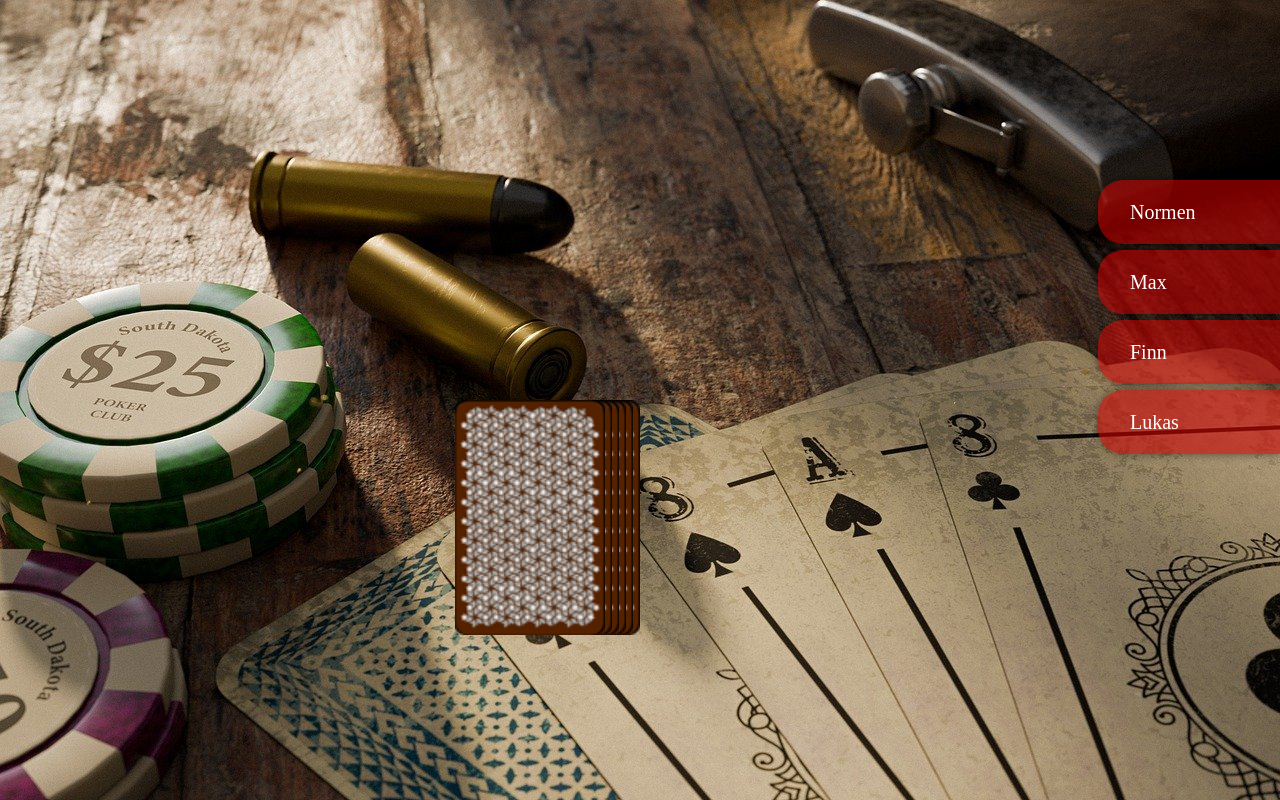
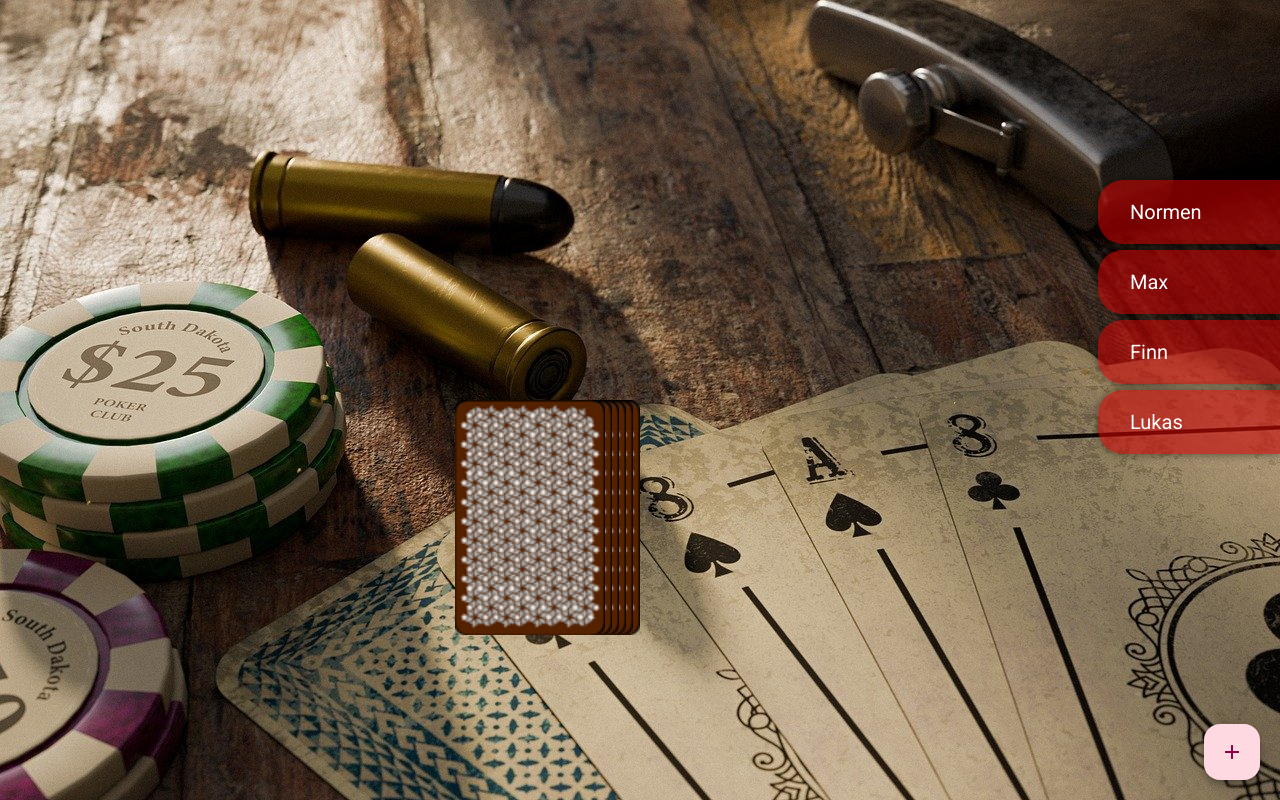
Before and after one commit to Ysidr/Ring-Of-Fire, an Angular app: page /game in a window 1280 px wide. Built offline with nearby package versions, Linux system fonts and the light colour scheme.

Commit message:
players can be added

```diff
--- a/angular.json
+++ b/angular.json
@@ -32,6 +32,7 @@
               }
             ],
             "styles": [
+              "@angular/material/prebuilt-themes/rose-red.css",
               "src/styles.scss"
             ],
             "scripts": [],
@@ -96,6 +97,7 @@
               }
             ],
             "styles": [
+              "@angular/material/prebuilt-themes/rose-red.css",
               "src/styles.scss"
             ],
             "scripts": []
--- a/package.json
+++ b/package.json
@@ -11,10 +11,12 @@
   },
   "private": true,
   "dependencies": {
+    "@angular/cdk": "^19.2.19",
     "@angular/common": "^19.2.0",
     "@angular/compiler": "^19.2.0",
     "@angular/core": "^19.2.0",
     "@angular/forms": "^19.2.0",
+    "@angular/material": "^19.2.19",
     "@angular/platform-browser": "^19.2.0",
     "@angular/platform-browser-dynamic": "^19.2.0",
     "@angular/platform-server": "^19.2.0",
--- /dev/null
+++ b/src/app/dialog-add-player/dialog-add-player.component.html
@@ -0,0 +1,12 @@
+<h2 mat-dialog-title>Add new player</h2>
+<mat-dialog-content>
+  <p>Enter a Name</p>
+  <mat-form-field>
+    <mat-label>Player Name</mat-label>
+    <input matInput [(ngModel)]="playerName" />
+  </mat-form-field>
+</mat-dialog-content>
+<mat-dialog-actions>
+  <button matButton (click)="onNoClick()">No Thanks</button>
+  <button matButton [mat-dialog-close]="playerName" cdkFocusInitial>Ok</button>
+</mat-dialog-actions>
--- /dev/null
+++ b/src/app/dialog-add-player/dialog-add-player.component.ts
@@ -0,0 +1,22 @@
+import { Component } from '@angular/core';
+import { FormsModule } from '@angular/forms';
+import { MatDialogRef } from '@angular/material/dialog';
+import { MatFormFieldModule } from '@angular/material/form-field';
+import { MatInputModule } from '@angular/material/input';
+import { MatButtonModule } from '@angular/material/button';
+import { MatDialogModule } from '@angular/material/dialog';
+
+
+@Component({
+  selector: 'app-dialog-add-player',
+  imports: [FormsModule, MatFormFieldModule, MatInputModule, MatButtonModule, MatDialogModule],
+  templateUrl: './dialog-add-player.component.html',
+  styleUrl: './dialog-add-player.component.scss'
+})
+export class DialogAddPlayerComponent {
+  playerName: string = '';
+
+  onNoClick(): void {
+    // Handle no click if needed
+  }
+}
--- a/src/app/game/game.component.html
+++ b/src/app/game/game.component.html
@@ -1,12 +1,21 @@
-<app-player *ngFor="let player of game.Players let i = index" [ngStyle]="{'top.px': 180 + (i * 70)}" [playerName]="player" class="appPlayerPosition"></app-player>
+<app-player *ngFor="let player of game.Players let i = index" [ngStyle]="{'top.px': 180 + (i * 70)}"
+    [playerName]="player" class="appPlayerPosition"></app-player>
 
 
 <section class="gameField">
     <div class="card-stack">
         <!-- <img [ngStyle]="{'right.px': i * 7}" [class.cardTaken]="isTaken && last" *ngFor="let card of [0,1,2,3,4,5]; let i= index let last = last " (click)="last && takeCard()" src="/img/cards/card_cover.png" alt=""> -->
-        <img (click)="takeCard()" [ngStyle]="{'right.px': i * 7}" *ngFor="let card of [0,1,2,3,4,5]; let i= index" src="/img/cards/card_cover.png" alt="">
-        <img *ngIf="isTaken" class="cardTaken" [ngStyle]="{'right.px': 25, 'z-index': 2}" src="/img/cards/{{currentCard}}.png" alt="">
-        <img *ngFor="let card of game.LayedCards" class="layed-card" [ngStyle]="{'z-index': 1}" src="/img/cards/{{card}}.png" alt="">
+        <img (click)="takeCard()" [ngStyle]="{'right.px': i * 7}" *ngFor="let card of [0,1,2,3,4,5]; let i= index"
+            src="/img/cards/card_cover.png" alt="">
+        <img *ngIf="isTaken" class="cardTaken" [ngStyle]="{'right.px': 25, 'z-index': 2}"
+            src="/img/cards/{{currentCard}}.png" alt="">
+        <img *ngFor="let card of game.LayedCards" class="layed-card" [ngStyle]="{'z-index': 1}"
+            src="/img/cards/{{card}}.png" alt="">
     </div>
 
 </section>
+
+
+<button mat-fab class="red-fab btn-add" (click)="openDialog()">
+    <mat-icon>add</mat-icon>
+</button>
--- a/src/app/game/game.component.scss
+++ b/src/app/game/game.component.scss
@@ -7,6 +7,12 @@
 .appPlayerPosition {
   position: absolute;
   right: 0px;
+}
+
+.btn-add {
+  position: fixed;
+  bottom: 20px;
+  right: 20px;
 }
 
 .gameField {
--- a/src/app/game/game.component.ts
+++ b/src/app/game/game.component.ts
@@ -2,18 +2,28 @@ import { Component } from '@angular/core';
 import { CommonModule } from '@angular/common';
 import { Game } from '../../models/game';
 import { PlayerComponent } from '../player/player.component';
+import { MatIconModule } from '@angular/material/icon';
+import {MatButtonModule} from '@angular/material/button';
+import { MatDialog, MatDialogModule } from '@angular/material/dialog';
+import { DialogAddPlayerComponent } from '../dialog-add-player/dialog-add-player.component';
 
 
 @Component({
   selector: 'app-game',
-  imports: [CommonModule, PlayerComponent],
+  standalone: true,
+  imports: [CommonModule, PlayerComponent, MatIconModule, MatButtonModule, MatDialogModule],
   templateUrl: './game.component.html',
   styleUrl: './game.component.scss'
 })
+
+
 export class GameComponent {
   isTaken = false;
   game!: Game;
   currentCard: string = "";
+
+  constructor(public dialog: MatDialog) {
+  }
 
   ngOnInit(): void {
     this.newGame();
@@ -42,4 +52,15 @@ export class GameComponent {
     this.game = new Game();
   }
 
+  openDialog(): void {
+    const dialogRef = this.dialog.open(DialogAddPlayerComponent, {
+    });
+
+    dialogRef.afterClosed().subscribe(result => {
+      if (result) {
+        this.game.Players.push(result);
+      }
+    });
+  }
+
 }
--- a/src/index.html
+++ b/src/index.html
@@ -6,8 +6,10 @@
   <base href="/">
   <meta name="viewport" content="width=device-width, initial-scale=1">
   <link rel="icon" type="image/x-icon" href="favicon.ico">
+  <link href="https://fonts.googleapis.com/css2?family=Roboto:wght@300;400;500&display=swap" rel="stylesheet">
+  <link href="https://fonts.googleapis.com/icon?family=Material+Icons" rel="stylesheet">
 </head>
-<body>
+<body class="mat-typography">
   <app-root></app-root>
 </body>
 </html>
--- a/src/styles.scss
+++ b/src/styles.scss
@@ -8,3 +8,5 @@ body {
     margin: 0;
     padding: 0;
 }
+html, body { height: 100%; }
+body { margin: 0; font-family: Roboto, "Helvetica Neue", sans-serif; }
```
Also changed, not shown: src/app/dialog-add-player/dialog-add-player.component.scss (added), 2 other files (tests, documents, lock files or other folders).
